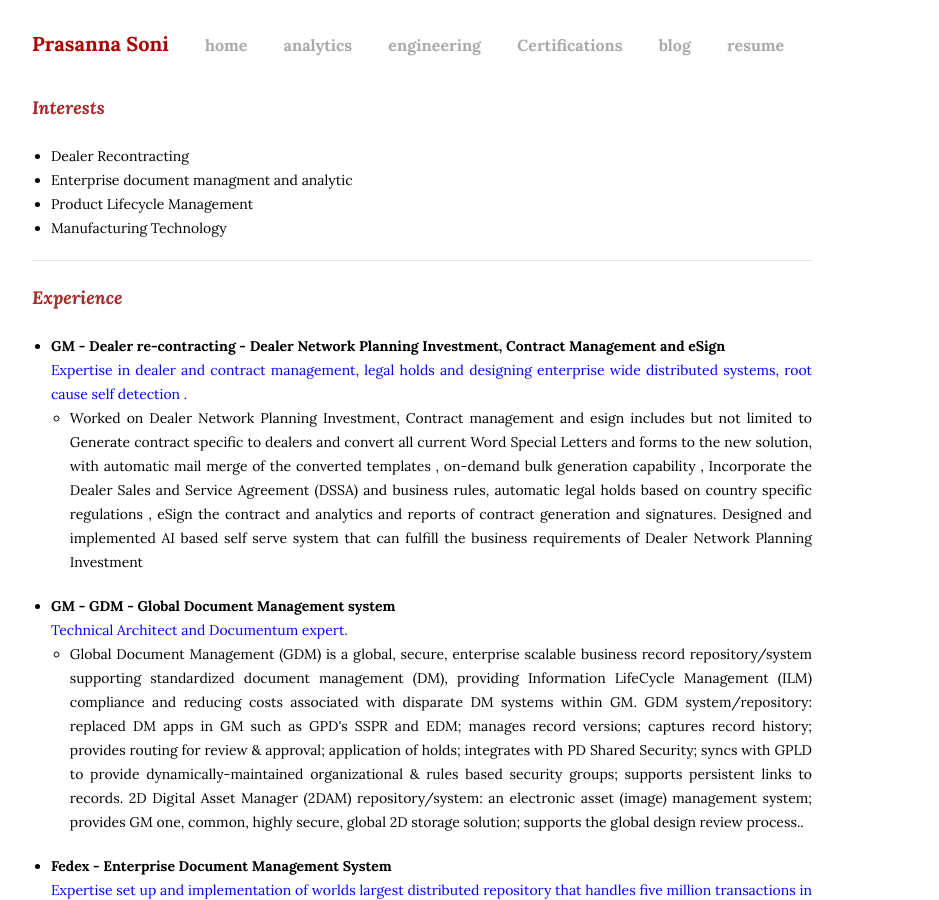
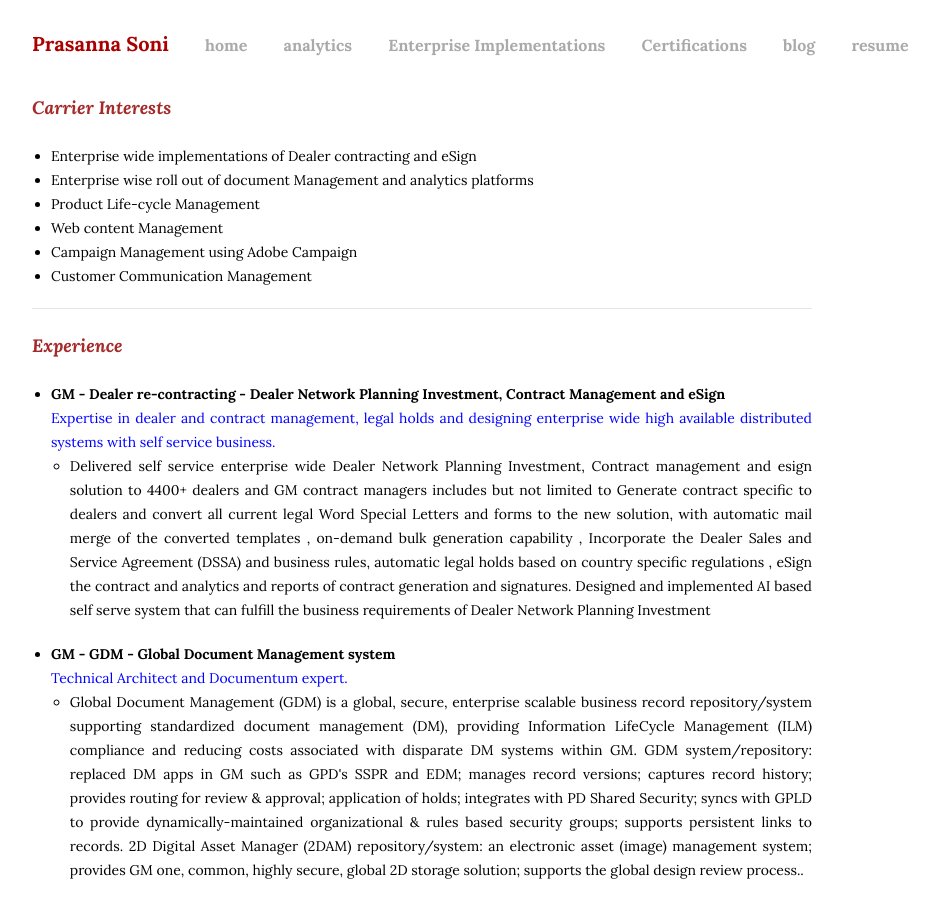
Before and after one commit to pnsoni3/prasannasoni, a Jekyll site: the page built from engineering.html, in a window 1280 px wide and 900 px high. Shown: the whole window, without its empty margins (88-1027 px from the left). Built offline with Jekyll 4.4.1, drawn with Linux system fonts in a browser that asks for light colours.

Commit message:
updated page

```diff
--- a/_includes/header.html
+++ b/_includes/header.html
@@ -2,7 +2,7 @@
   <h1 class="title"><b><a href="/prasannasoni/">Prasanna Soni</a></b></h1>
   <a class="extra" href="/prasannasoni/">home</a>
   <a class="extra" href="/prasannasoni/analytics.html">analytics</a>
-  <a class="extra" href="/prasannasoni/engineering.html">engineering</a>
+  <a class="extra" href="/prasannasoni/engineering.html">Enterprise Implementations</a>
   <a class="extra" href="/prasannasoni/Certifications.html">Certifications</a>
   <a class="extra" href="/prasannasoni/blog.html">blog</a>
   <a class="extra" href="/prasannasoni/assets/resume.pdf">resume</a>
--- a/engineering.html
+++ b/engineering.html
@@ -2,14 +2,16 @@
 layout: default
 title: Prasanna Soni | Enterprise Implementations
 ---
-<h3><i><b><span style="color:brown"><font size="4">Interests</font></span></b></i></h3>
+<h3><i><b><span style="color:brown"><font size="4">Carrier Interests</font></span></b></i></h3>
 <br>
 <ul>
 
-    <li> Dealer Recontracting </li>
-    <li> Enterprise document managment and analytic </li>
-    <li> Product Lifecycle Management </li>
-    <li> Manufacturing Technology </li>
+    <li> Enterprise wide implementations of Dealer contracting and eSign</li>
+    <li> Enterprise wise roll out of document Management and analytics platforms </li>
+    <li> Product Life-cycle Management </li>
+    <li> Web content Management </li>
+	<li> Campaign Management using Adobe Campaign </li>
+	<li> Customer Communication Management </li>
 
 </ul>
 <hr><br>
@@ -19,9 +21,9 @@ title: Prasanna Soni | Enterprise Implementations
 <ul>
       <li>
     <b>GM - Dealer re-contracting - Dealer Network Planning Investment, Contract Management and eSign</b><br>
-        <span style="color:blue">Expertise in dealer and contract management, legal holds and designing enterprise wide distributed systems, root cause self detection .</span>
+        <span style="color:blue">Expertise in dealer and contract management, legal holds and designing enterprise wide high available distributed systems with self service business.</span>
         <ul>
-            <li>Worked on Dealer Network Planning Investment, Contract management and esign includes but not limited to Generate contract specific to dealers and convert all current Word Special Letters and forms to the new solution, with automatic mail merge of the converted templates , on-demand bulk generation capability , Incorporate the Dealer Sales and Service Agreement (DSSA) and business rules, automatic legal holds based on country specific regulations , eSign the contract and analytics and reports of contract generation and signatures. Designed and implemented AI based self serve system that can fulfill the business requirements of Dealer Network Planning Investment</li>
+            <li>Delivered self service enterprise wide Dealer Network Planning Investment, Contract management and esign solution to 4400+ dealers and GM contract managers includes but not limited to Generate contract specific to dealers and convert all current legal Word Special Letters and forms to the new solution, with automatic mail merge of the converted templates , on-demand bulk generation capability , Incorporate the Dealer Sales and Service Agreement (DSSA) and business rules, automatic legal holds based on country specific regulations , eSign the contract and analytics and reports of contract generation and signatures. Designed and implemented AI based self serve system that can fulfill the business requirements of Dealer Network Planning Investment</li>
 		 </ul>
     </li>
 
```
